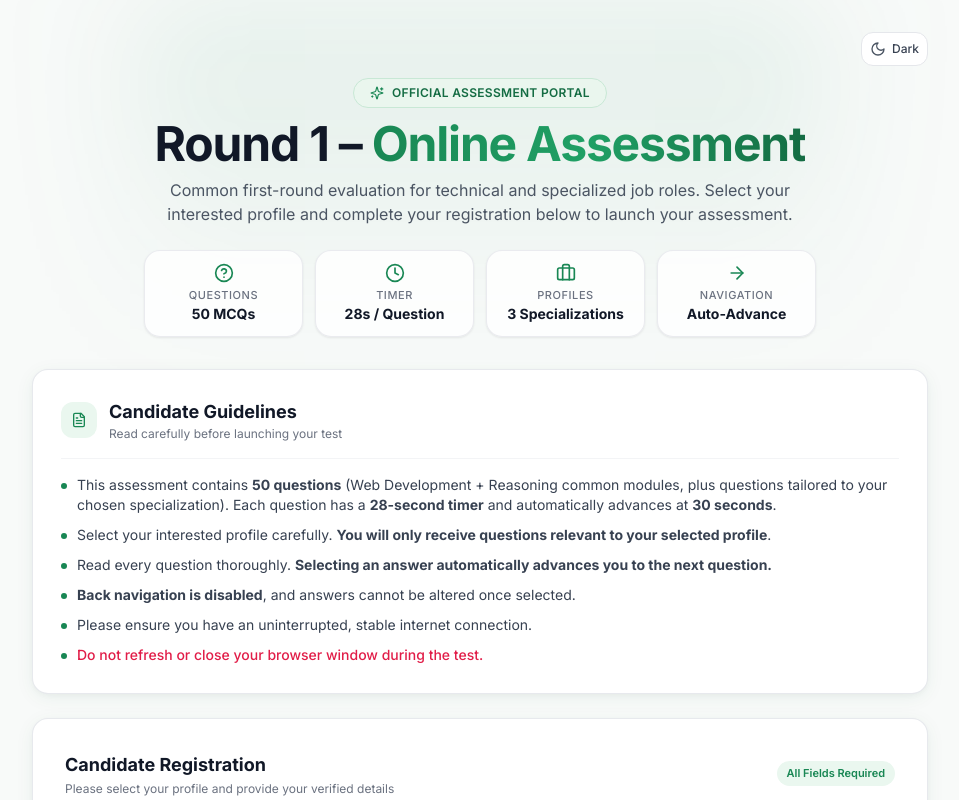
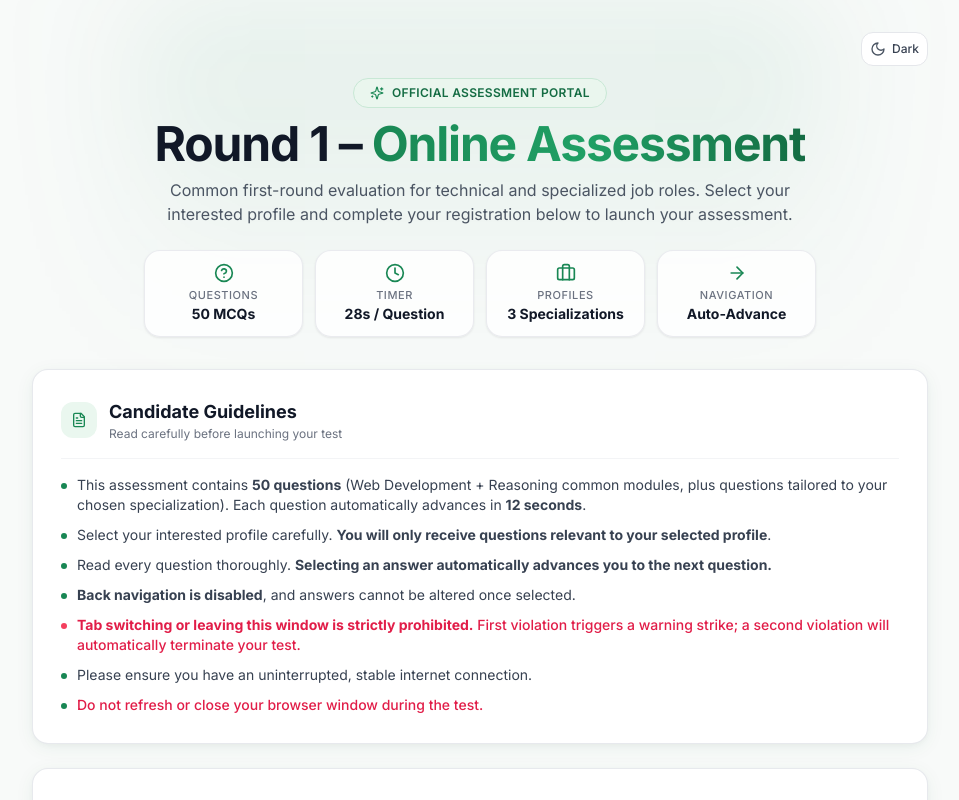
Before and after one commit to Sadiya6767/online-assessment-round1, a React (Vite) app in the folder client/: page / in a window 1280 px wide. Shown: the top 800 px of the page, without its empty margins (160-1119 px from the left). Built offline with nearby package versions, Linux system fonts and the light colour scheme; no server answers; the HTML template or start-up script is replaced by a standard one.

Commit message:
Update per-question timer duration to 12 seconds

```diff
--- a/client/src/pages/AssessmentRoom.jsx
+++ b/client/src/pages/AssessmentRoom.jsx
@@ -16,8 +16,8 @@ export default function AssessmentRoom() {
   const [question, setQuestion] = useState(null);
   const [interestedProfile, setInterestedProfile] = useState(localStorage.getItem('nexis_interested_profile') || '');
 
-  // Strictly 10 seconds per question
-  const QUESTION_TOTAL_DURATION = 10;
+  // Strictly 12 seconds per question
+  const QUESTION_TOTAL_DURATION = 12;
   const [timerRatio, setTimerRatio] = useState(1.0);
   const [selectedOption, setSelectedOption] = useState(null);
   const [isSubmitting, setIsSubmitting] = useState(false);
@@ -212,7 +212,7 @@ export default function AssessmentRoom() {
     return () => clearTimeout(timer);
   }, [error]);
 
-  // Synchronized 10s Per-Question Timer
+  // Synchronized 12s Per-Question Timer
   useEffect(() => {
     if (!question || loading || isTerminated) return;
 
@@ -228,12 +228,12 @@ export default function AssessmentRoom() {
       const ratio = Math.max(0, (QUESTION_TOTAL_DURATION - elapsedSec) / QUESTION_TOTAL_DURATION);
       setTimerRatio(ratio);
 
-      // Warning when approaching the end (at 8s mark)
-      if (elapsedSec >= 8) {
+      // Warning when approaching the end (at 9.5s mark)
+      if (elapsedSec >= 9.5) {
         setAutoAdvanceAlert(true);
       }
 
-      // Hard auto-advance at 10 seconds
+      // Hard auto-advance at 12 seconds
       if (elapsedSec >= QUESTION_TOTAL_DURATION) {
         clearInterval(questionIntervalRef.current);
         if (!isAutoAdvancingRef.current) {
@@ -248,7 +248,7 @@ export default function AssessmentRoom() {
     };
   }, [question?.id, loading, isTerminated]);
 
-  // Automatically submit and advance when question 10s limit expires
+  // Automatically submit and advance when question 12s limit expires
   const triggerAutoAdvance = async () => {
     if (isSubmitting || isTerminated) return;
     setIsSubmitting(true);
@@ -429,7 +429,7 @@ export default function AssessmentRoom() {
           </div>
 
           <div className="flex items-center gap-3">
-            {/* Live 10s Visual Fuel Timer Track */}
+            {/* Live 12s Visual Fuel Timer Track */}
             <div className="flex items-center gap-2.5 px-3.5 py-1.5 rounded-xl border border-gray-200 dark:border-[#284033] bg-white dark:bg-[#14221B] shadow-xs">
               <div className="flex items-center gap-1.5 text-xs font-bold">
                 <Clock className={`w-3.5 h-3.5 transition-colors ${
@@ -511,7 +511,7 @@ export default function AssessmentRoom() {
           <div className="mb-6 flex items-center justify-between gap-2 text-xs text-gray-500 dark:text-gray-400 bg-gray-50/80 dark:bg-[#1B2B23]/60 px-3.5 py-2.5 rounded-xl border border-gray-100 dark:border-gray-800">
             <div className="flex items-center gap-2">
               <AlertTriangle className="w-4 h-4 text-[#198754] dark:text-emerald-400 flex-shrink-0" />
-              <span>Select an option immediately. Question auto-moves in 10 seconds. Tab switching is strictly prohibited.</span>
+              <span>Select an option immediately. Question auto-moves in 12 seconds. Tab switching is strictly prohibited.</span>
             </div>
             {autoAdvanceAlert && (
               <span className="text-[11px] font-bold text-rose-600 dark:text-rose-400 animate-pulse flex-shrink-0">
--- a/client/src/pages/CandidateRegistration.jsx
+++ b/client/src/pages/CandidateRegistration.jsx
@@ -277,7 +277,7 @@ export default function CandidateRegistration() {
           <ul className="mt-4 space-y-2.5 text-xs sm:text-sm text-gray-700 dark:text-gray-300 leading-relaxed">
             <li className="flex items-start gap-2.5">
               <span className="w-1.5 h-1.5 rounded-full bg-[#198754] mt-2 flex-shrink-0" />
-              <span>This assessment contains <strong>50 questions</strong> (Web Development + Reasoning common modules, plus questions tailored to your chosen specialization). Each question has a <strong>28-second timer</strong> and automatically advances at <strong>30 seconds</strong>.</span>
+              <span>This assessment contains <strong>50 questions</strong> (Web Development + Reasoning common modules, plus questions tailored to your chosen specialization). Each question automatically advances in <strong>12 seconds</strong>.</span>
             </li>
             <li className="flex items-start gap-2.5">
               <span className="w-1.5 h-1.5 rounded-full bg-[#198754] mt-2 flex-shrink-0" />
@@ -290,6 +290,10 @@ export default function CandidateRegistration() {
             <li className="flex items-start gap-2.5">
               <span className="w-1.5 h-1.5 rounded-full bg-[#198754] mt-2 flex-shrink-0" />
               <span><strong>Back navigation is disabled</strong>, and answers cannot be altered once selected.</span>
+            </li>
+            <li className="flex items-start gap-2.5">
+              <span className="w-1.5 h-1.5 rounded-full bg-rose-500 mt-2 flex-shrink-0" />
+              <span className="text-rose-600 dark:text-rose-400 font-medium"><strong>Tab switching or leaving this window is strictly prohibited.</strong> First violation triggers a warning strike; a second violation will automatically terminate your test.</span>
             </li>
             <li className="flex items-start gap-2.5">
               <span className="w-1.5 h-1.5 rounded-full bg-[#198754] mt-2 flex-shrink-0" />
```
